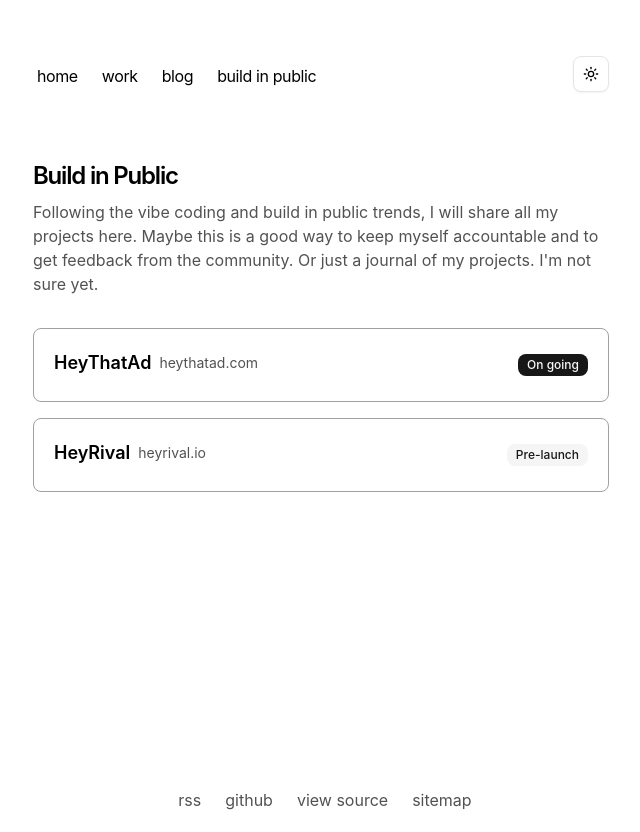
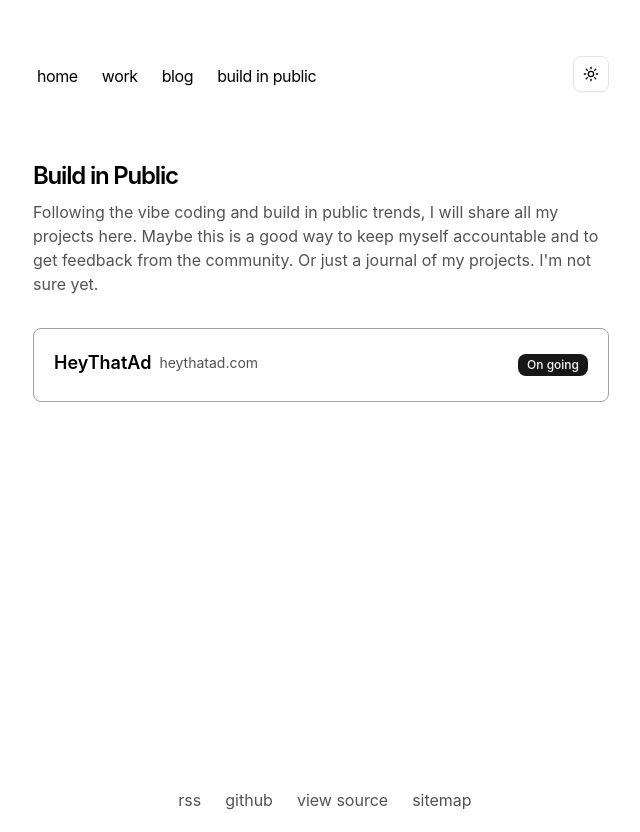
Before and after one commit to lalagias/blog, a Next.js app: page /build-in-public in a window 1280 px wide. Shown: the whole page, without its empty margins (319-959 px from the left). Built offline with nearby package versions, Linux system fonts and the light colour scheme.

Commit message:
Removes  heyrival.io

```diff
--- a/app/build-in-public/page.tsx
+++ b/app/build-in-public/page.tsx
@@ -30,18 +30,6 @@ export default async function Page() {
           </span>
           <Badge className="ml-auto">On going</Badge>
         </Link>
-        <Link
-          href="https://heyrival.io"
-          className="flex items-center space-y-1 mb-4 border rounded-md p-5 border-neutral-400 hover:bg-neutral-100 dark:hover:bg-neutral-800 transition-colors"
-        >
-          <p className="text-lg font-semibold">HeyRival</p>
-          <span className="text-sm text-neutral-600 dark:text-neutral-400 ml-2">
-            heyrival.io
-          </span>
-          <Badge className="ml-auto" variant="secondary">
-            Pre-launch
-          </Badge>
-        </Link>
       </div>
     </section>
   );
```
